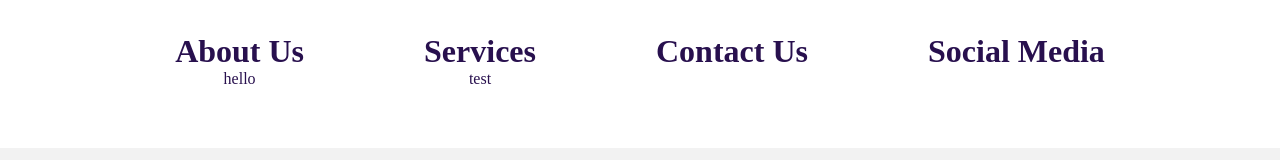
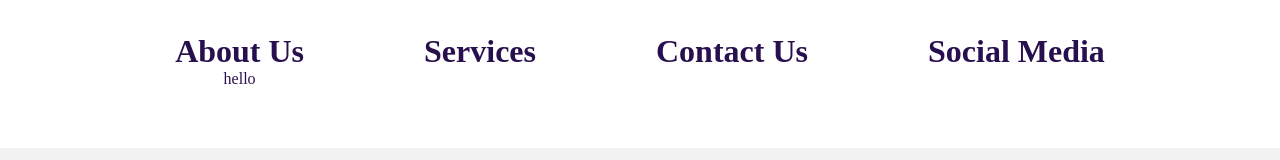
Before and after one commit to MaximBacar/soen341, a React (Create React App) app in the folder we-job/: page / in a window 1280 px wide. Shown: the part 702-862 px from the top of the page. Built offline with nearby package versions, Linux system fonts and the light colour scheme.

Commit message:
testing (wrong git username)

```diff
--- a/we-job/src/Components/footer.js
+++ b/we-job/src/Components/footer.js
@@ -12,7 +12,7 @@ function Footer() {
         </div>
         <div id="services">
           <h1>Services</h1>
-          <p>test</p>
+          {/* <p>test</p> */}
         </div>
         <div id="contact">
           <h1>Contact Us</h1>
```
